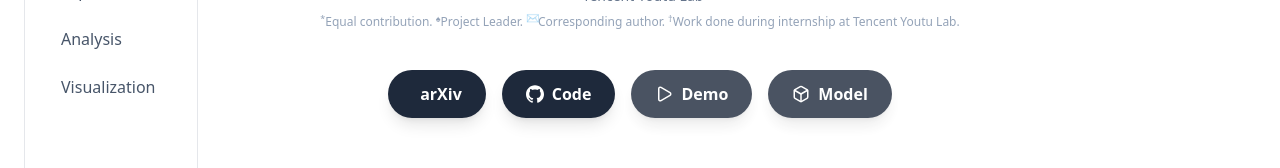
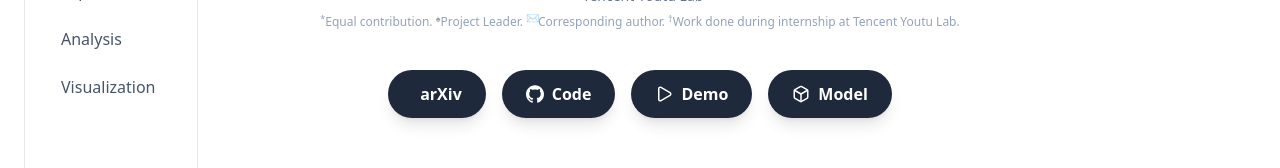
Before and after one commit to youqiwong/youqiwong.github.io, a React (Vite) app in the folder forgery-vcr/: page / in a window 1280 px wide. Shown: the part 354-522 px from the top of the page. Built offline with nearby package versions, Linux system fonts and the light colour scheme; some icons are missing.

Commit message:
Link demo and model from project page

```diff
--- a/forgery-vcr/src/App.jsx
+++ b/forgery-vcr/src/App.jsx
@@ -578,28 +578,26 @@ export default function ForgeryVCRPage() {
             </svg>
             Code
           </a>
-          <button
-            disabled
-            className="relative flex items-center px-6 py-3 bg-slate-800 text-white rounded-full font-semibold transition-all shadow-lg cursor-not-allowed opacity-80 group"
-            title="Coming soon"
+          <a
+            href="https://huggingface.co/spaces/youqiwong/ForgeryVCR-Demo"
+            target="_blank"
+            rel="noopener noreferrer"
+            className="relative flex items-center px-6 py-3 bg-slate-800 text-white rounded-full font-semibold transition-all shadow-lg hover:bg-slate-700 hover:-translate-y-0.5 active:translate-y-0 group"
+            aria-label="Try the ForgeryVCR demo on Hugging Face"
           >
             <Play size={18} className="mr-2" />
             Demo
-            <span className="absolute bottom-full left-1/2 transform -translate-x-1/2 mb-2 px-3 py-1 bg-slate-900 text-white text-xs rounded opacity-0 group-hover:opacity-100 transition-opacity pointer-events-none whitespace-nowrap">
-              Coming soon
-            </span>
-          </button>
-          <button
-            disabled
-            className="relative flex items-center px-6 py-3 bg-slate-800 text-white rounded-full font-semibold transition-all shadow-lg cursor-not-allowed opacity-80 group"
-            title="Coming soon"
+          </a>
+          <a
+            href="https://huggingface.co/youqiwong/ForgeryVCR"
+            target="_blank"
+            rel="noopener noreferrer"
+            className="relative flex items-center px-6 py-3 bg-slate-800 text-white rounded-full font-semibold transition-all shadow-lg hover:bg-slate-700 hover:-translate-y-0.5 active:translate-y-0 group"
+            aria-label="View the ForgeryVCR model on Hugging Face"
           >
             <Box size={18} className="mr-2" />
             Model
-            <span className="absolute bottom-full left-1/2 transform -translate-x-1/2 mb-2 px-3 py-1 bg-slate-900 text-white text-xs rounded opacity-0 group-hover:opacity-100 transition-opacity pointer-events-none whitespace-nowrap">
-              Coming soon
-            </span>
-          </button>
+          </a>
         </div>
       </header>
 
```
